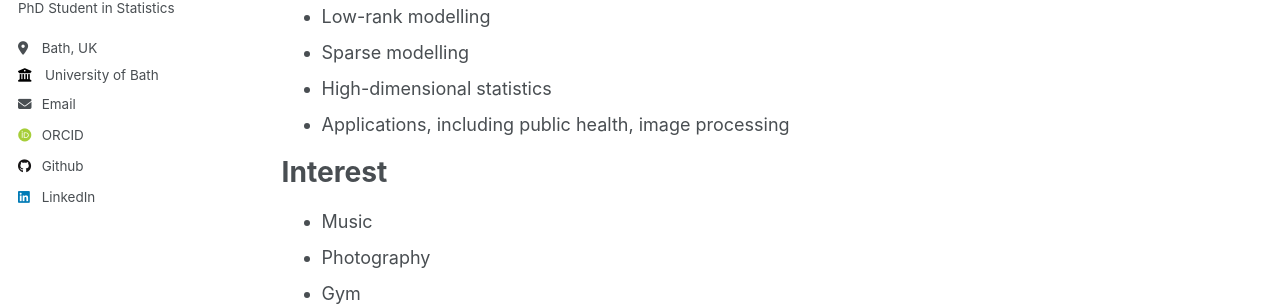
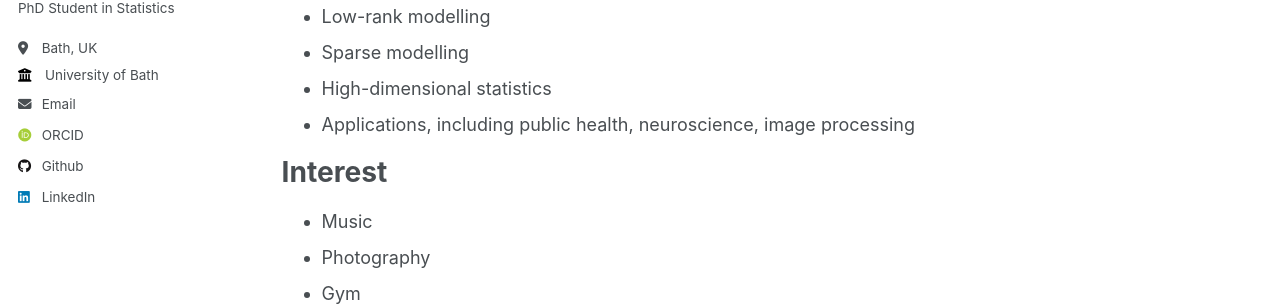
Before and after one commit to xinlet/xinlet.github.io, a Jekyll site: the page built from _pages/about.md, in a window 1280 px wide and 1134 px high. Shown: the part 375-682 px from the top of the window. Built offline with Jekyll 4.4.1, drawn with Linux system fonts in a browser that asks for light colours; some web fonts are replaced.

Commit message:
Update about.md

```diff
--- a/_pages/about.md
+++ b/_pages/about.md
@@ -18,7 +18,7 @@ Research Interest
 * Low-rank modelling
 * Sparse modelling
 * High-dimensional statistics
-* Applications, including public health, image processing
+* Applications, including public health, neuroscience, image processing
 
 Interest
 ======
```
